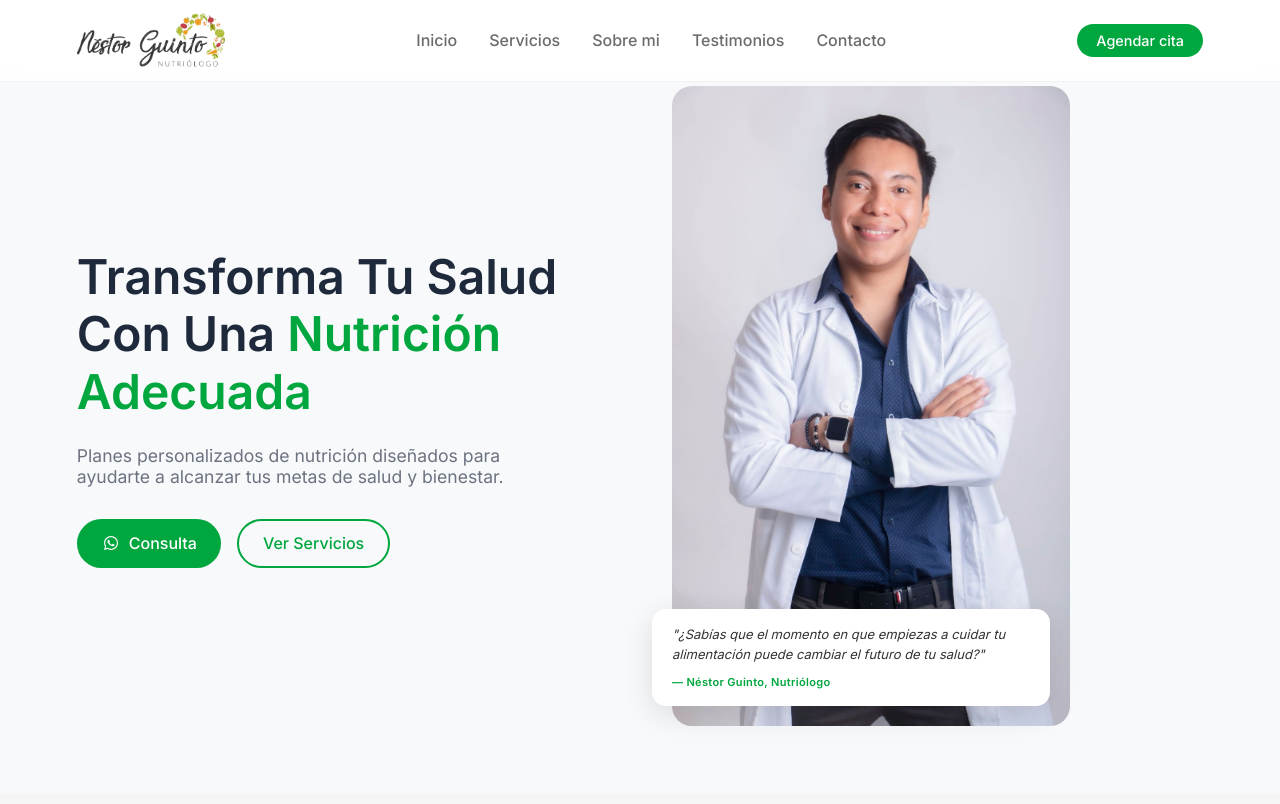
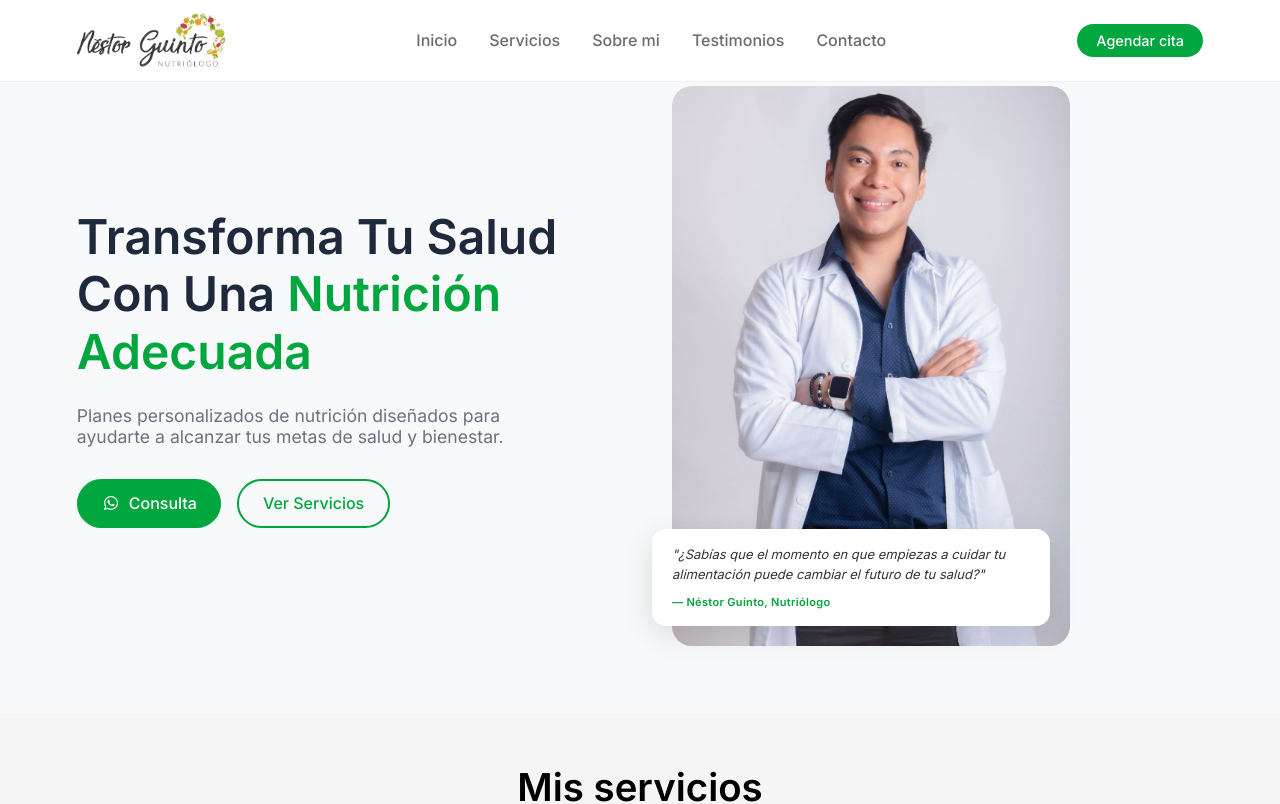
Before and after one commit to G-morenoB/NestorGuinto-Nutricion-, a React (Vite) app: page / in a window 1280 px wide. Shown: the top 804 px of the page. Built offline with nearby package versions, Linux system fonts and the light colour scheme.

Commit message:
ajuste de tamaño en imagen hero

```diff
--- a/src/components/Hero/Hero.css
+++ b/src/components/Hero/Hero.css
@@ -83,7 +83,7 @@
   border-radius: 20px;
   object-fit: cover;
   display: block;
-  height: 40rem;
+  height: 35rem;
 }
 
 .hero-quote {
```
